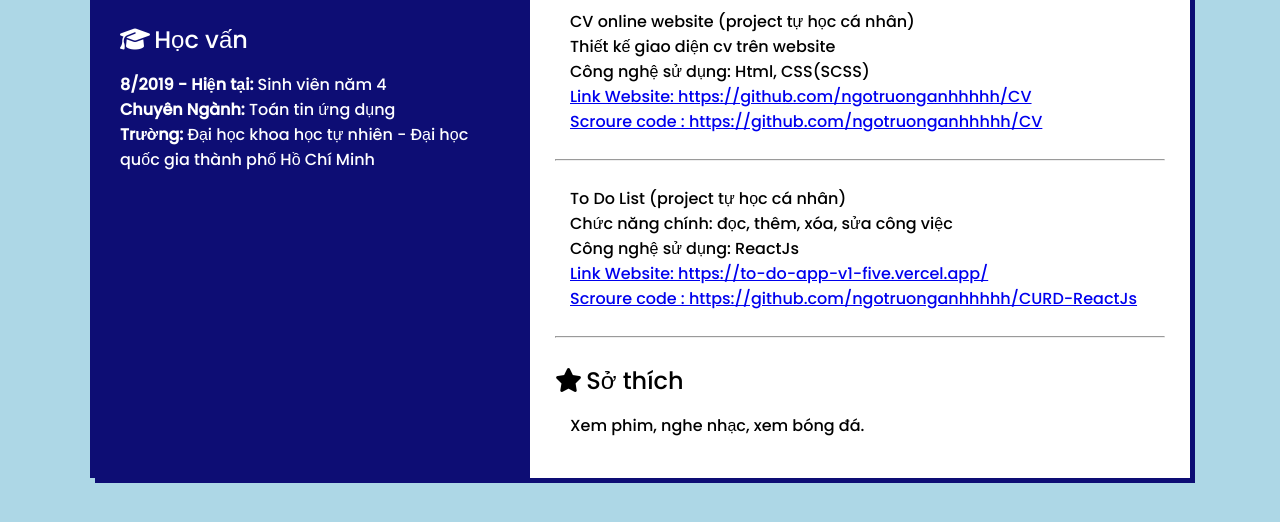
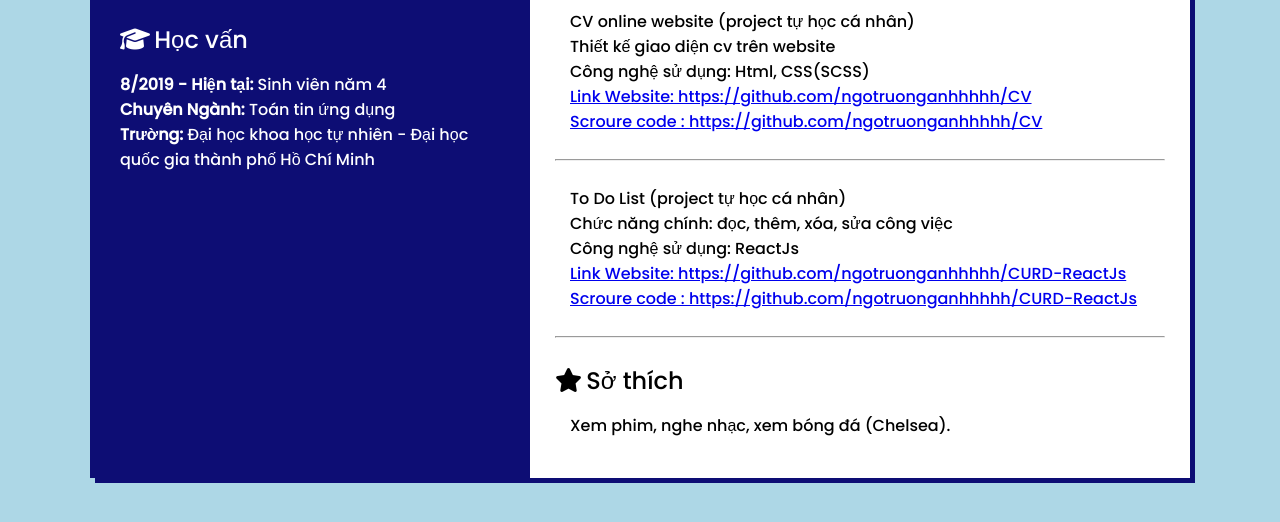
Before and after one commit to ngotruonganhhhhh/CV, a plain HTML site: page index.html in a window 1280 px wide. Shown: the part 644-1166 px from the top of the page. Drawn offline with Linux system fonts and the light colour scheme; a script that the page names is missing.

Commit message:
test conflic

```diff
--- a/index.html
+++ b/index.html
@@ -162,9 +162,9 @@
             <p>Chức năng chính: đọc, thêm, xóa, sửa công việc</p>
             <p>Công nghệ sử dụng: ReactJs</p>
             <p>
-              <a href="https://to-do-app-v1-five.vercel.app/"
+              <a href="https://github.com/ngotruonganhhhhh/CURD-ReactJs"
                 >Link Website:
-                https://to-do-app-v1-five.vercel.app/</a
+                https://github.com/ngotruonganhhhhh/CURD-ReactJs</a
               >
             </p>
             <p>
@@ -181,7 +181,7 @@
           <i class="fa-solid fa-star"></i>
           <span>Sở thích</span>
           <div>
-            <p>Xem phim, nghe nhạc, xem bóng đá.</p>
+            <p>Xem phim, nghe nhạc, xem bóng đá (Chelsea).</p>
           </div>
         </div>
       </article>
```
